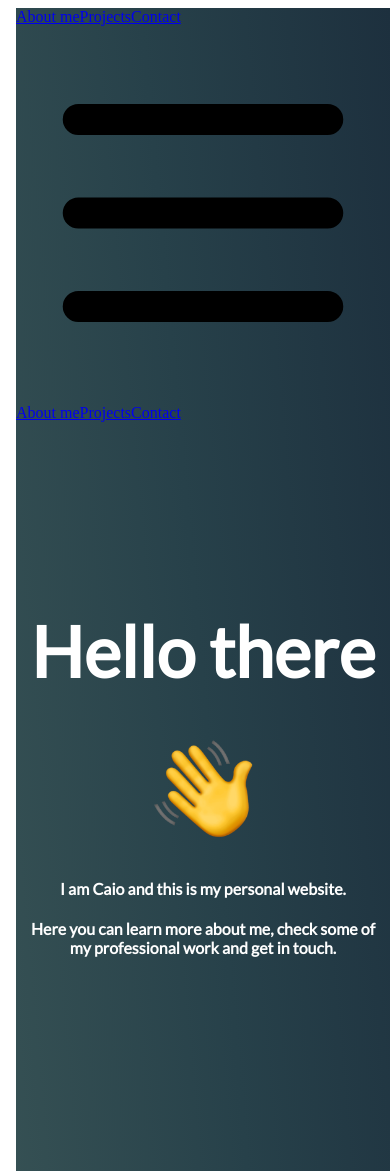
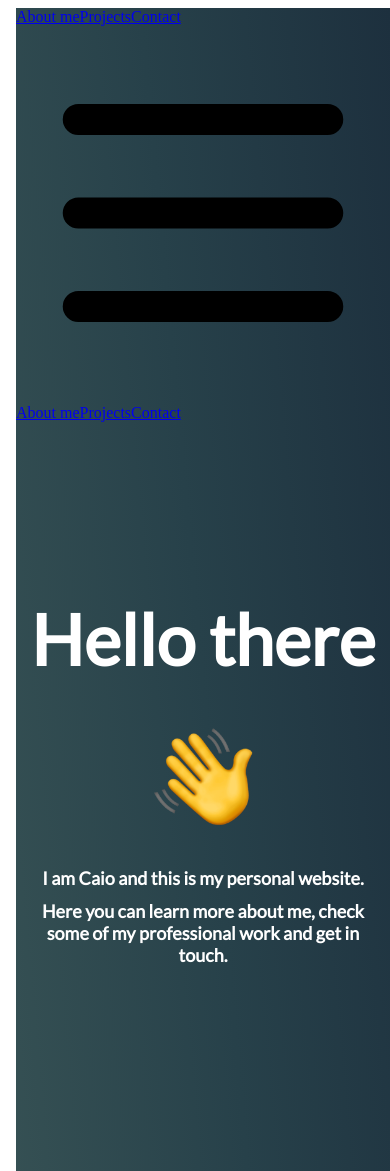
Before and after one commit to caioOlivera/portfolio, a Next.js app: page / in a window 390 px wide. Shown: the top 1171 px of the page. Built offline with nearby package versions, Linux system fonts and the light colour scheme.

Commit message:
More bug fixes

```diff
--- a/src/styles/Home.module.scss
+++ b/src/styles/Home.module.scss
@@ -210,7 +210,7 @@
 
 @media (max-width: 768px) {
   .section1 {
-    margin-top: 8.5rem;
+    margin-top: 8.1rem;
     width: 95%;
     .firstContent {
       text-align: center;
@@ -222,7 +222,8 @@
     }
 
     h2 {
-      font-size: 16px;
+      font-size: 18px;
+      margin-bottom: 0.2rem;
     }
   }
   .section2 {
```
